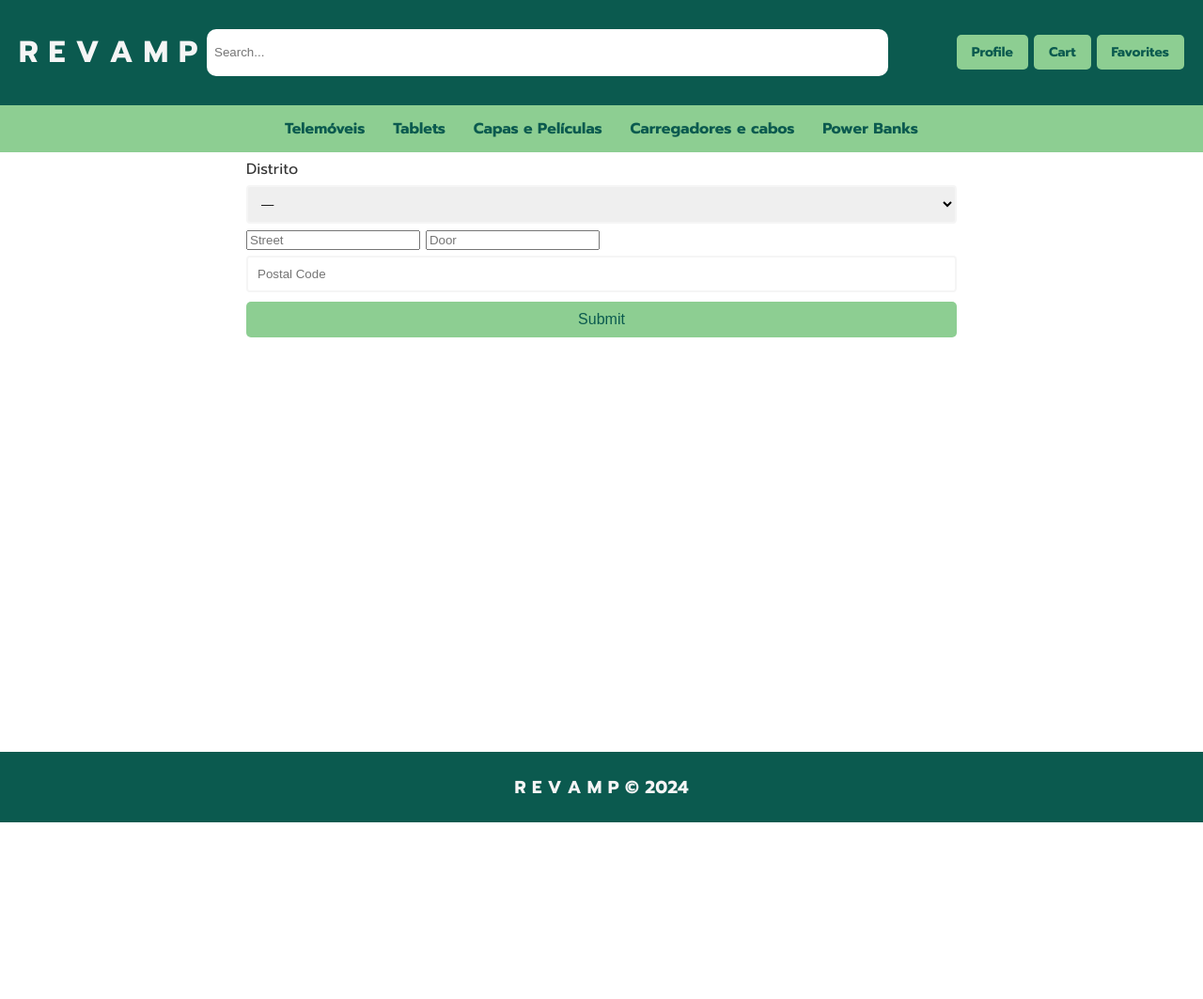
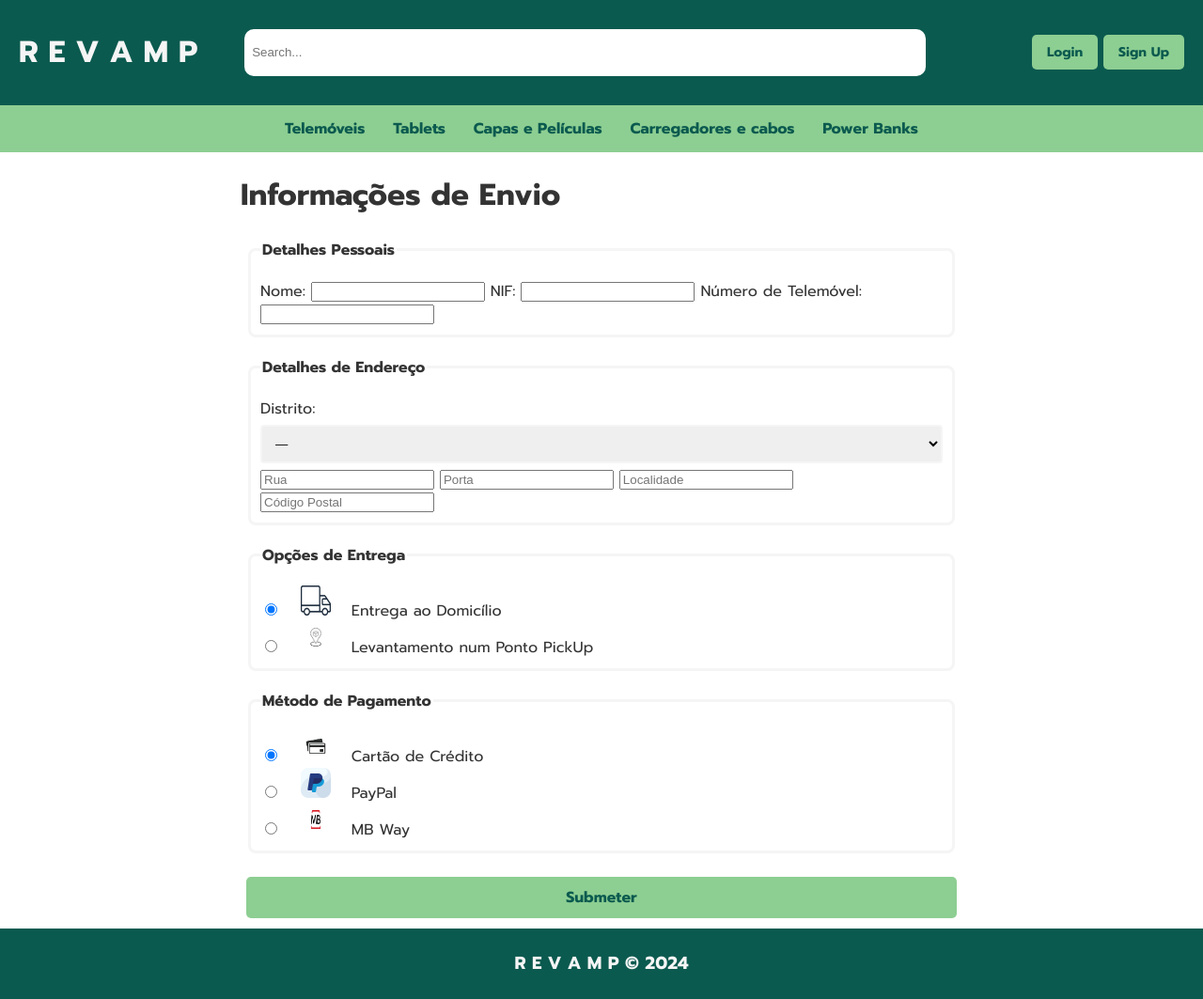
Before and after one commit to progr-amador/Revamp, a PHP site: page /code/shipping.php in a window 1280 px wide. Shown: the whole page at 94% size. Before the commit the page ends 875 px from the top, so only its background shows below. Run offline with PHP 8.4, Linux system fonts and the light colour scheme; data that the repository does not hold is empty; some web fonts are replaced.

Commit message:
shipping almost done

```diff
--- a/code/style.css
+++ b/code/style.css
@@ -500,18 +500,12 @@ input[type="checkbox"]:checked + #estado>label {
     font-style: italic;
 }
 
-.buy-now, .message, .add-cart{
-    padding: 10px 20px;
-    background-color: var(--accent-color);
-    border: none;
-    border-radius: 5px;
-    color: var(--main-color);
-    cursor: pointer;
-    font-size: 16px;
-    transition: background-color 0.3s;
+.radio-option {
+    display: flex;
+    align-items: center;  }
+
+.radio-option img {
+    height: 2em;
+    width: 2em;
+    padding: 0 1em;
 }
-
-.buy-now:hover, .message:hover, .add-cart:hover{
-    background-color: var(--hover-color);
-    color: whitesmoke;
-}
--- a/templates/common.tpl.php
+++ b/templates/common.tpl.php
@@ -45,7 +45,7 @@
     <div class="body-container"> <!-- Início do container flexível -->
 <?php } ?>
 
-<?php function drawHeader($showAuthButtons = false) { ?>
+<?php function drawHeader($showAuthButtons = true) { ?>
     <header>
         <div class="header-content">
             <h1><a href="home.php"> R E V A M P </a></h1>
--- a/templates/product.tpl.php
+++ b/templates/product.tpl.php
@@ -13,9 +13,9 @@
                 <p class="description"><?php echo $product['description']; ?></p>
                 <p class="location">Location: <?php echo $product['location']; ?></p>
                 <div class="buttons">
-                    <a href="shipping.php"><button class="buy-now">Buy Now</button></a>
-                    <a href="message.php"><button class="message">Message Seller</button></a>
-                    <button class="add-cart">Add to Cart</button>
+                    <a href="shipping.php"><button class="abtn">Buy Now</button></a>
+                    <a href="message.php"><button class="abtn">Message Seller</button></a>
+                    <button class="abtn">Add to Cart</button>
                 </div>
             </div>
         </div>
--- a/templates/shipping.tpl.php
+++ b/templates/shipping.tpl.php
@@ -1,12 +1,29 @@
 <?php declare(strict_types = 1); ?>
 
 <?php function drawShipping() { ?>
-    <main id = "shipping">
-        <section id="filters">
-        <form>
-            <label id = "regiao">
-                Distrito
-                <select name="regiao">
+    <main id="shipping">
+        <h1>Informações de Envio</h1>
+        <section id="shipping-details">
+            <form action="save.php" method="post">
+                <!-- Detalhes do Cliente -->
+                <fieldset>
+                    <legend>Detalhes Pessoais</legend>
+                    <label for="name">Nome:
+                        <input type="text" id="name" name="name" required>
+                    </label>
+                    <label for="nif">NIF:
+                        <input type="text" id="nif" name="nif" required>
+                    </label>
+                    <label for="mobile">Número de Telemóvel:
+                        <input type="tel" id="mobile" name="mobile" required>
+                    </label>
+                </fieldset>
+
+                <!-- Detalhes de Endereço -->
+                <fieldset>
+                    <legend>Detalhes de Endereço</legend>
+                    <label for="regiao">Distrito:
+                        <select id="regiao" name="regiao">
                             <option value="">&mdash;</option>
                             <optgroup label="Norte">
                                 <option value="VC">Viana do Castelo</option>
@@ -32,16 +49,60 @@
                                 <option value="BE">Beja</option>
                                 <option value="FA">Faro</option>
                             </optgroup>
+                            <!-- As opções permanecem inalteradas -->
                         </select>
                     </label>
-            <input type="text" name="street" placeholder="Street">
-            <input type="text" name="door" placeholder="Door">
-            <input type="number" name="postal_code" placeholder="Postal Code">
+                    <input type="text" name="street" placeholder="Rua" required>
+                    <input type="text" name="door" placeholder="Porta" required>
+                    <input type="text" name="localidade" placeholder="Localidade" required>
+                    <input type="text" name="postal_code" placeholder="Código Postal" required>
+
+                </fieldset>
+
+                <!-- Opções de Entrega -->
+                <fieldset>
+                    <legend>Opções de Entrega</legend>
+                    <div class="radio-option">
                     <label>
-                <button formaction="save.php" formmethod="get" type="submit">
-                Submit
-                </button>
+                        <input type="radio" name="delivery_method" value="delivery" checked>
+                         <img src="../assets/delivery.png" alt="Credit Card Logos"> Entrega ao Domicílio
                     </label>
+                    </div>
+                    <div class="radio-option">
+                    <label>
+                        <input type="radio" name="delivery_method" value="pickup">
+                        <img src="../assets/pickup.png" alt="Credit Card Logos">  Levantamento num Ponto PickUp
+                    </label>
+                    </div>
+                </fieldset>
+
+                <!-- Métodos de Pagamento -->
+                <fieldset>
+                    <legend>Método de Pagamento</legend>
+                    <div class="radio-option">
+                        <label>
+                        <input type="radio" name="payment_method" value="card" checked>
+                             <img src="../assets/creditcard.png" alt="Credit Card Logos"> Cartão de Crédito
+
+                        </label>
+                    </div>
+                    <div class="radio-option">
+                        <label>
+                            <input type="radio" name="payment_method" value="paypal">
+                             <img src="../assets/paypal.png" alt="PayPal Logo"> PayPal
+
+                        </label>
+                    </div>
+                    <div class="radio-option">
+                        <label>
+                            <input type="radio" name="payment_method" value="mbway">
+                             <img src="../assets/mbway.png" alt="MB WAY Logo"> MB Way
+
+                        </label>
+                    </div>
+                </fieldset>
+
+                <button type="submit" class = "abtn" >Submeter</button>
             </form>
         </section>
     </main>
```
Also changed, not shown: assets/creditcard.png (added), assets/delivery.png (added), assets/mbway.png (added), assets/paypal.png (added), assets/pickup.png (added). Lines whose indentation alone changed are shown as unchanged.
